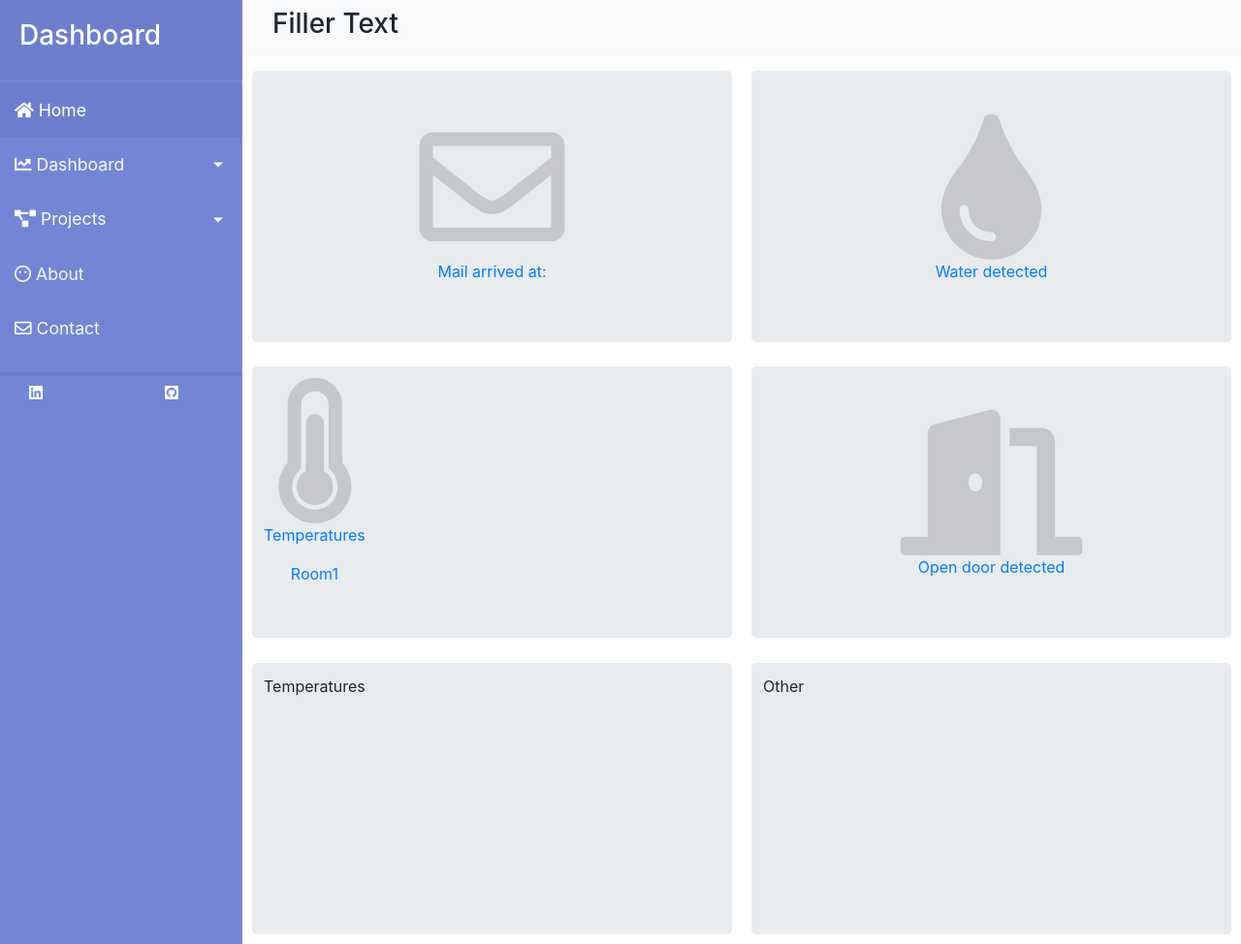
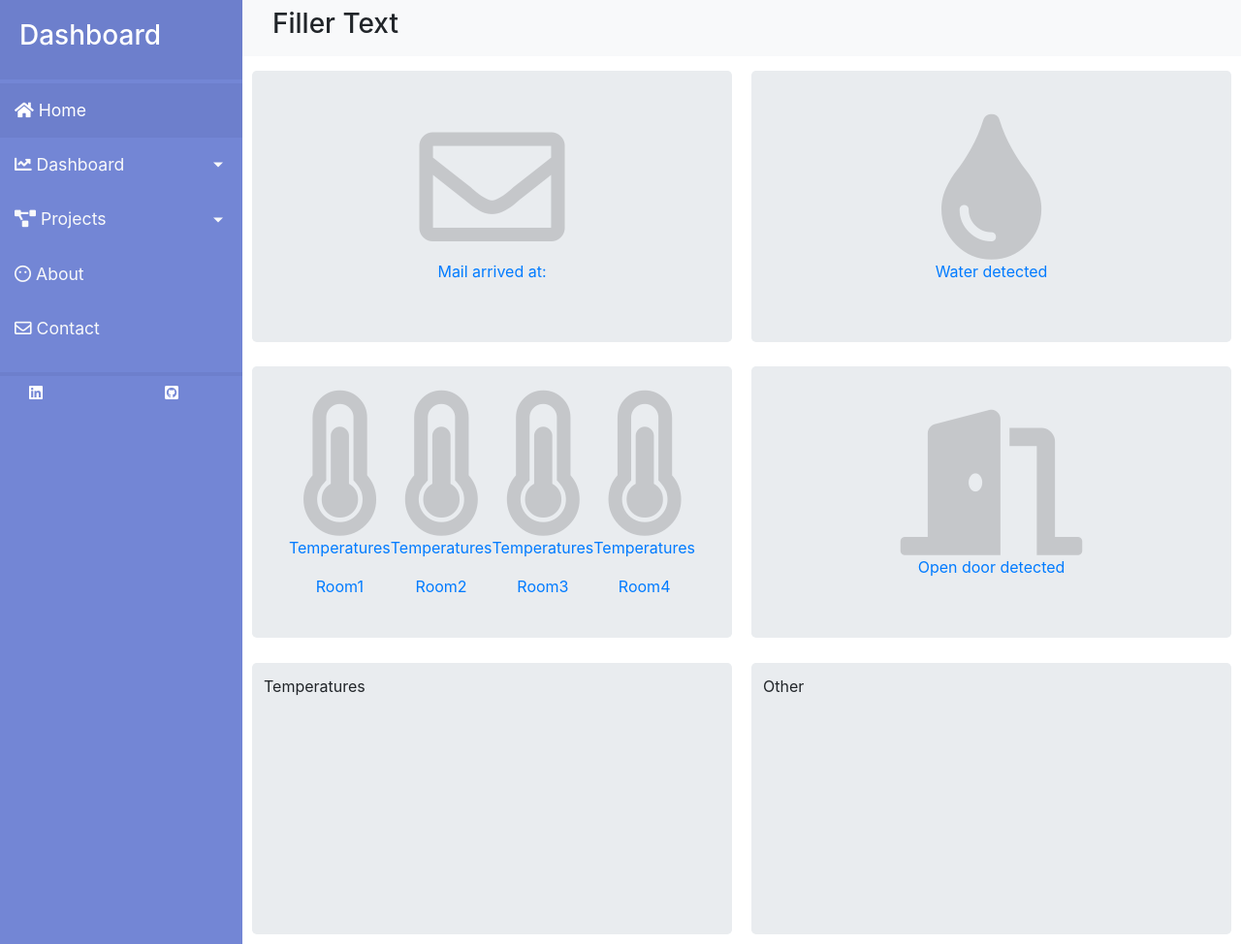
Before and after one commit to yddc902/Home-Automation-Dashboard, a Django app: page / in a window 1280 px wide. Shown: the whole page at 97% size. Run offline with Django 3.2, Linux system fonts and the light colour scheme; some libraries are stand-ins or nearby versions.

Commit message:
Added multiple temperature readings to notification container

```diff
--- a/api_app/static/api_app/css/notification.css
+++ b/api_app/static/api_app/css/notification.css
@@ -25,6 +25,12 @@
   margin: auto;
 }
 
+.flex-container {
+  display: flex;
+  flex-wrap: wrap;
+  margin:auto;
+}
+
 #badgeGrid a i {
   display: block;
   font-size: 150px;
--- a/api_app/templates/index.html
+++ b/api_app/templates/index.html
@@ -36,11 +36,28 @@
     <div class="column">
       <div class="card-container">
         <div class="jumbotron" id="notification-grid">
-          <a href="#">
-            <i class="fas fa-thermometer-three-quarters"></i>
-            <p>Temperatures</p>
-            <p>Room1</p>
-          </a>
+          <div class="flex-container">
+            <a href="#">
+              <i class="fas fa-thermometer-three-quarters"></i>
+              <p>Temperatures</p>
+              <p>Room1</p>
+            </a>
+            <a href="#">
+              <i class="fas fa-thermometer-three-quarters"></i>
+              <p>Temperatures</p>
+              <p>Room2</p>
+            </a>
+            <a href="#">
+              <i class="fas fa-thermometer-three-quarters"></i>
+              <p>Temperatures</p>
+              <p>Room3</p>
+            </a>
+            <a href="#">
+              <i class="fas fa-thermometer-three-quarters"></i>
+              <p>Temperatures</p>
+              <p>Room4</p>
+            </a>
+          </div>
         </div>
       </div>
     </div>
```
